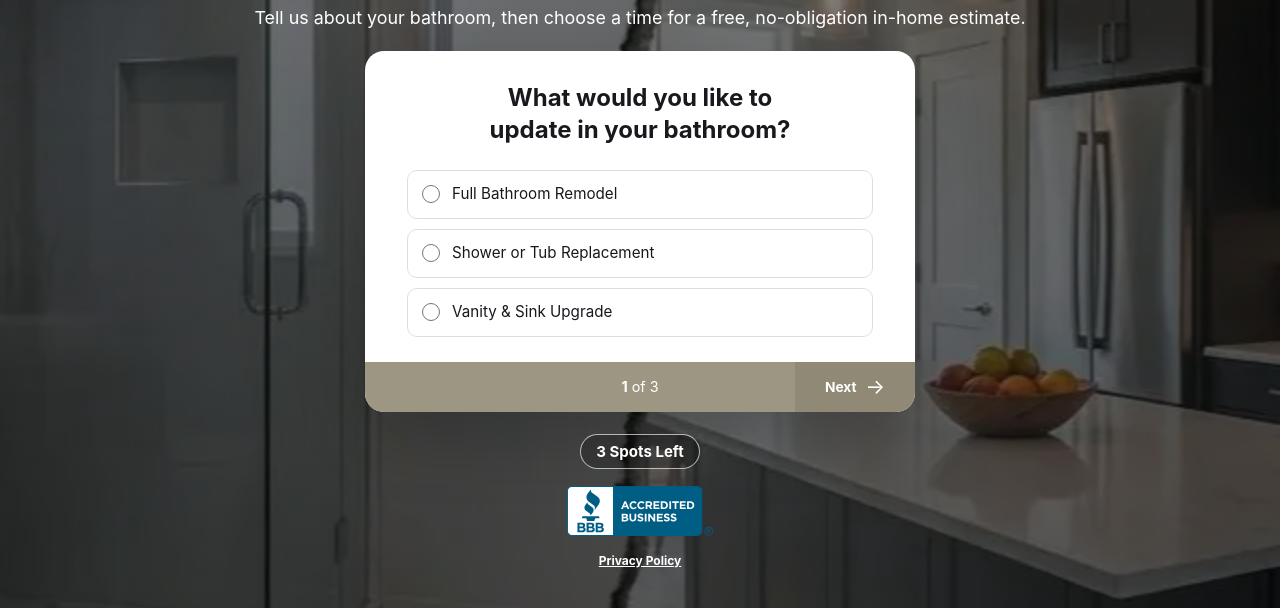
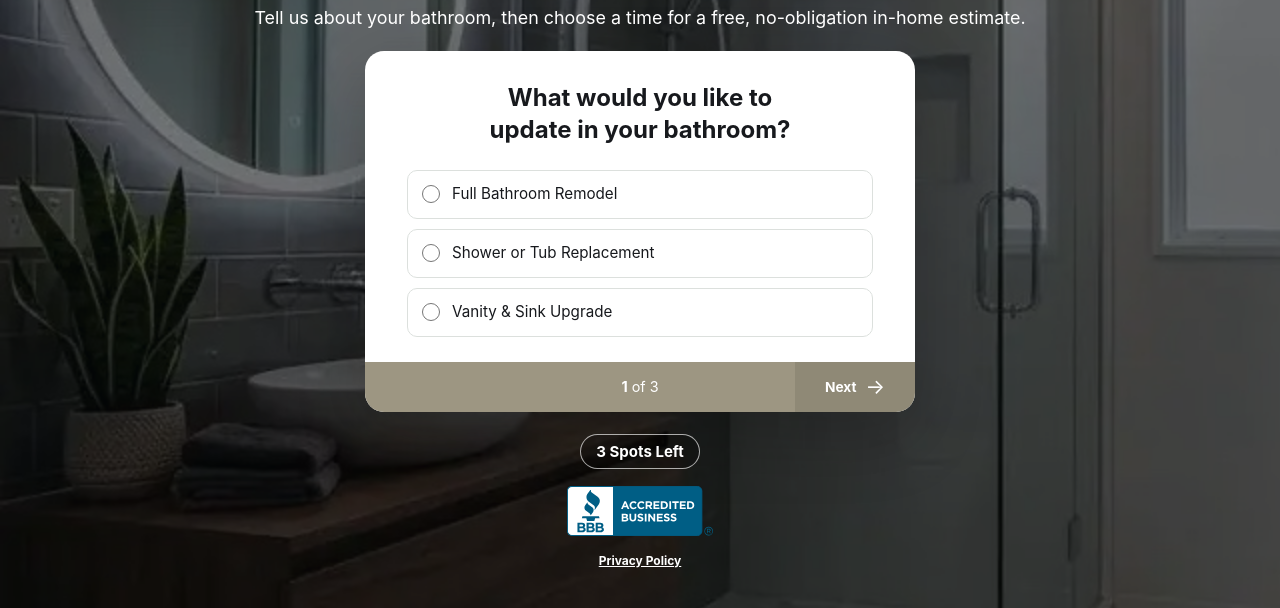
Before and after one commit to jarzabekj528/eric, a website: page booking-landing/bathroom/index.html in a window 1280 px wide. Shown: the part 246-854 px from the top of the page. Drawn offline with Linux system fonts and the light colour scheme.

Commit message:
Refine bathroom crop to exclude kitchen

```diff
--- a/booking-landing/bathroom/index.html
+++ b/booking-landing/bathroom/index.html
@@ -7,8 +7,8 @@
   <meta name="description" content="Tell Say When Contracting about your bathroom remodeling project and request a free, no-obligation in-home estimate.">
   <meta name="robots" content="noindex, nofollow">
   <meta name="theme-color" content="#9d9682">
-  <link rel="preload" as="image" href="/assets/bathroom-hero-20261105.jpg" media="(min-width: 681px)" fetchpriority="high">
-  <link rel="preload" as="image" href="/assets/bathroom-hero-20261105.jpg" media="(max-width: 680px)" fetchpriority="high">
+  <link rel="preload" as="image" href="/assets/bathroom-only-20261105.jpg" media="(min-width: 681px)" fetchpriority="high">
+  <link rel="preload" as="image" href="/assets/bathroom-only-20261105.jpg" media="(max-width: 680px)" fetchpriority="high">
   <style>
 :root {
   --taupe: #9d9682;
@@ -221,8 +221,8 @@ img { display: block; max-width: 100%; }
 
   <main class="funnel-hero funnel-hero--optin">
     <picture class="funnel-hero__media" aria-hidden="true">
-      <source media="(max-width: 680px)" srcset="/assets/bathroom-hero-20261105.jpg">
-      <img src="/assets/bathroom-hero-20261105.jpg" width="1375" height="768" alt="" fetchpriority="high" decoding="async">
+      <source media="(max-width: 680px)" srcset="/assets/bathroom-only-20261105.jpg">
+      <img src="/assets/bathroom-only-20261105.jpg" width="1375" height="768" alt="" fetchpriority="high" decoding="async">
     </picture>
     <div class="funnel-hero__content">
       <h1>Get a Free No-Obligation Estimate for Your Bathroom Remodel</h1>
```
Also changed, not shown: booking-landing/assets/bathroom-only-20261105.jpg (added).
